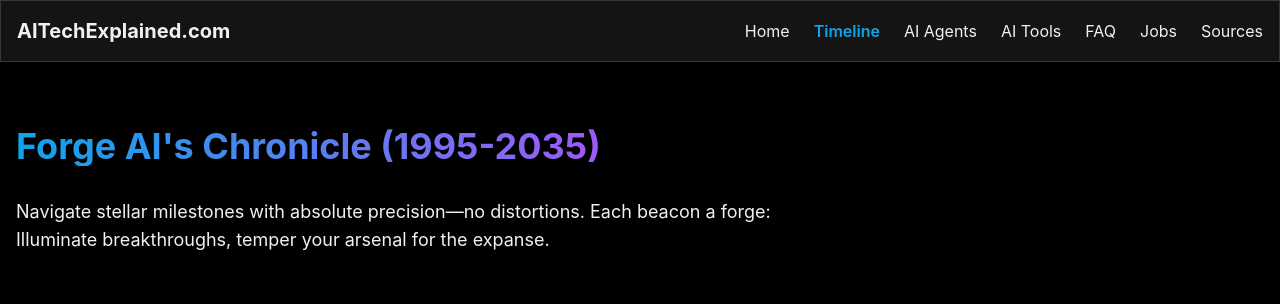
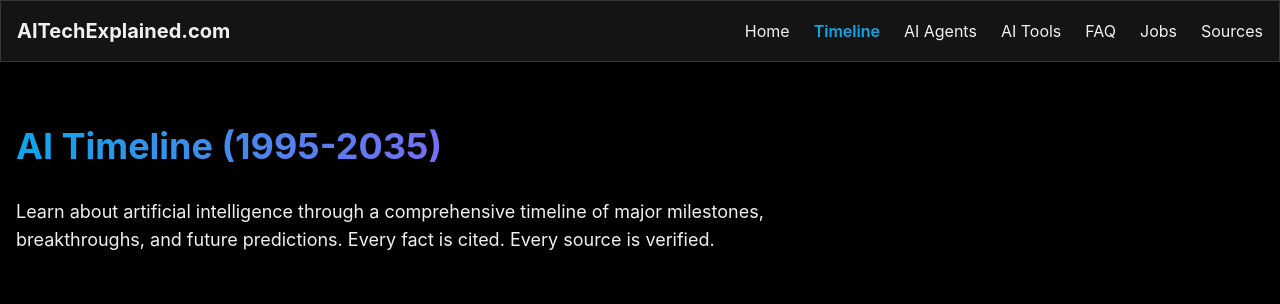
Before and after one commit to Whitehawks6/AITechAttempt2, a Next.js app: page /timeline in a window 1280 px wide. Shown: the top 304 px of the page. Built offline with nearby package versions, Linux system fonts and the light colour scheme.

Commit message:
Update page.tsx

```diff
--- a/app/timeline/page.tsx
+++ b/app/timeline/page.tsx
@@ -4,9 +4,9 @@
   return (
     <div className="min-h-screen">
       <section className="container mx-auto px-4 py-16">
-        <h1 className="text-4xl font-bold mb-8">Forge AI's Chronicle (1995-2035)</h1>
-        <p className="text-lg mb-12 text-silverWhite max-w-3xl text-shadow">
-          Navigate stellar milestones with absolute precision—no distortions. Each beacon a forge: Illuminate breakthroughs, temper your arsenal for the expanse.
+        <h1 className="text-4xl font-bold mb-8">AI Timeline (1995-2035)</h1>
+        <p className="text-lg mb-12 text-silverWhite max-w-3xl">
+          Learn about artificial intelligence through a comprehensive timeline of major milestones, breakthroughs, and future predictions. Every fact is cited. Every source is verified.
         </p>
         <TimelineEmbed />
       </section>
```
